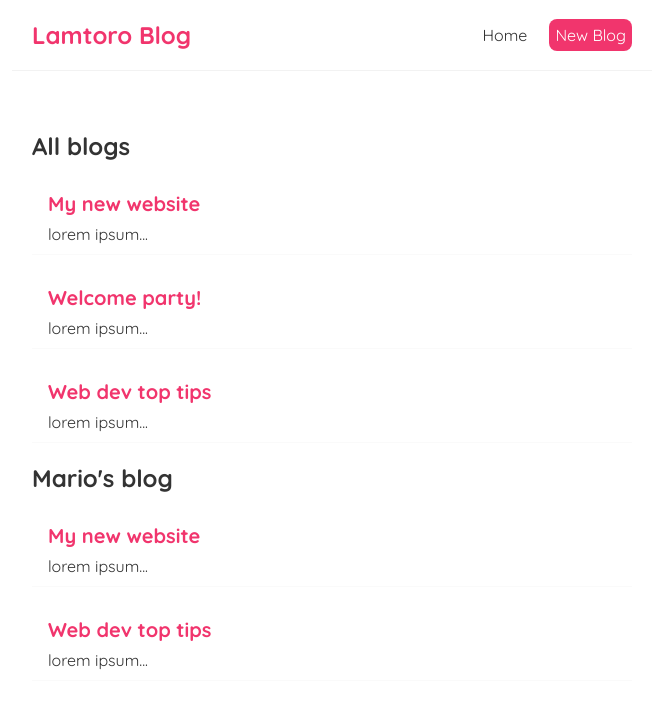
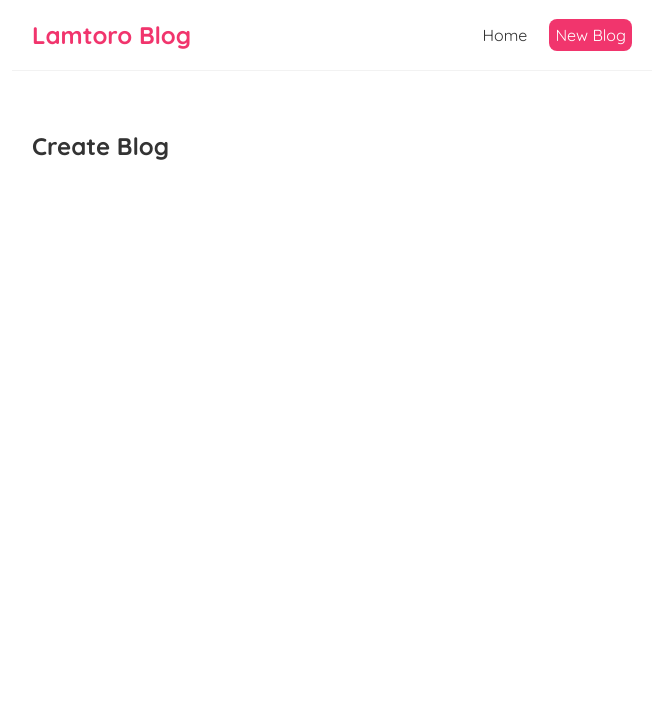
Before and after one commit to Lamtorodo/react-blog, a JavaScript app: page /create in a window 1280 px wide. Shown: the top 708 px of the page, without its empty margins (308-971 px from the left). Built offline with nearby package versions, Linux system fonts and the light colour scheme; the HTML template or start-up script is replaced by a standard one.

Commit message:
adding create-blog page

```diff
--- a/package.json
+++ b/package.json
@@ -6,8 +6,11 @@
     "@testing-library/jest-dom": "^5.11.4",
     "@testing-library/react": "^11.1.0",
     "@testing-library/user-event": "^12.1.10",
+    "axios": "^0.21.1",
     "react": "^17.0.2",
     "react-dom": "^17.0.2",
+    "react-fetch-hook": "^1.8.5",
+    "react-router-dom": "^5.2.0",
     "react-scripts": "4.0.3",
     "web-vitals": "^1.0.1"
   },
--- a/src/App.js
+++ b/src/App.js
@@ -1,14 +1,25 @@
 import Home from './Home';
 import Navbar from './Navbar'
+import { BrowserRouter as Router, Switch, Route } from 'react-router-dom'
+import Create from './Create';
 function App() {
   return (
-    <div className="App">
-       <Navbar />
-      <div className="content">
-        <Home/>
+    <Router>
+      <div className="App">
+        <Navbar />
+        <div className="content">
+          <Switch>
+            <Route exact path="/">
+              <Home />
+            </Route>
+            <Route path="/create">
+              <Create/>
+            </Route>
+          </Switch>
+        </div>
+
       </div>
-
-    </div>
+    </Router>
   );
 }
 
--- a/src/BlogList.js
+++ b/src/BlogList.js
@@ -1,8 +1,7 @@
-const BlogList = (props) => {
-    const blogs = props.blogs;
+const BlogList = ({blogs,title}) => {
     return (
         <div className="blog-list">
-            <h2>{props.title}</h2>
+            <h2>{title}</h2>
             {blogs.map((blog) =>
                 <div className="blog-preview" key={blog.id}>
                     <h2>{blog.title}</h2>
--- /dev/null
+++ b/src/Create.js
@@ -0,0 +1,7 @@
+const Create = () => {
+    return (
+        <h2>Create Blog</h2>
+     );
+}
+
+export default Create;
--- a/src/Home.js
+++ b/src/Home.js
@@ -1,18 +1,14 @@
-import {useState} from 'react'
+import useFetch from 'react-fetch-hook';
 import BlogList from './BlogList'
+
 const Home = () => {
-    const [blogs, setBlogs] = useState([
-        { title: 'My new website', body: 'lorem ipsum...', author: 'mario', id: 1 },
-        { title: 'Welcome party!', body: 'lorem ipsum...', author: 'yoshi', id: 2 },
-        { title: 'Web dev top tips', body: 'lorem ipsum...', author: 'mario', id: 3 }
-      ])
+    const { data, isPending } = useFetch("http://localhost:1337/blogs");
     return (
         <div className="home">
-            <BlogList blogs={blogs} title="All blogs"/>
-            <BlogList blogs={blogs.filter((blog)=>
-                blog.author ==='mario'
-                )} title="Mario's blog"/>
-            </div>
+            {isPending && <div>Loading ...</div>}
+            {data && <BlogList blogs={data} title="All blogs" />}
+
+        </div>
     );
 }
 
```
Also changed, not shown: src/useFetch.js (added, +19 -0 lines), 2 other files (tests, documents, lock files or other folders).
